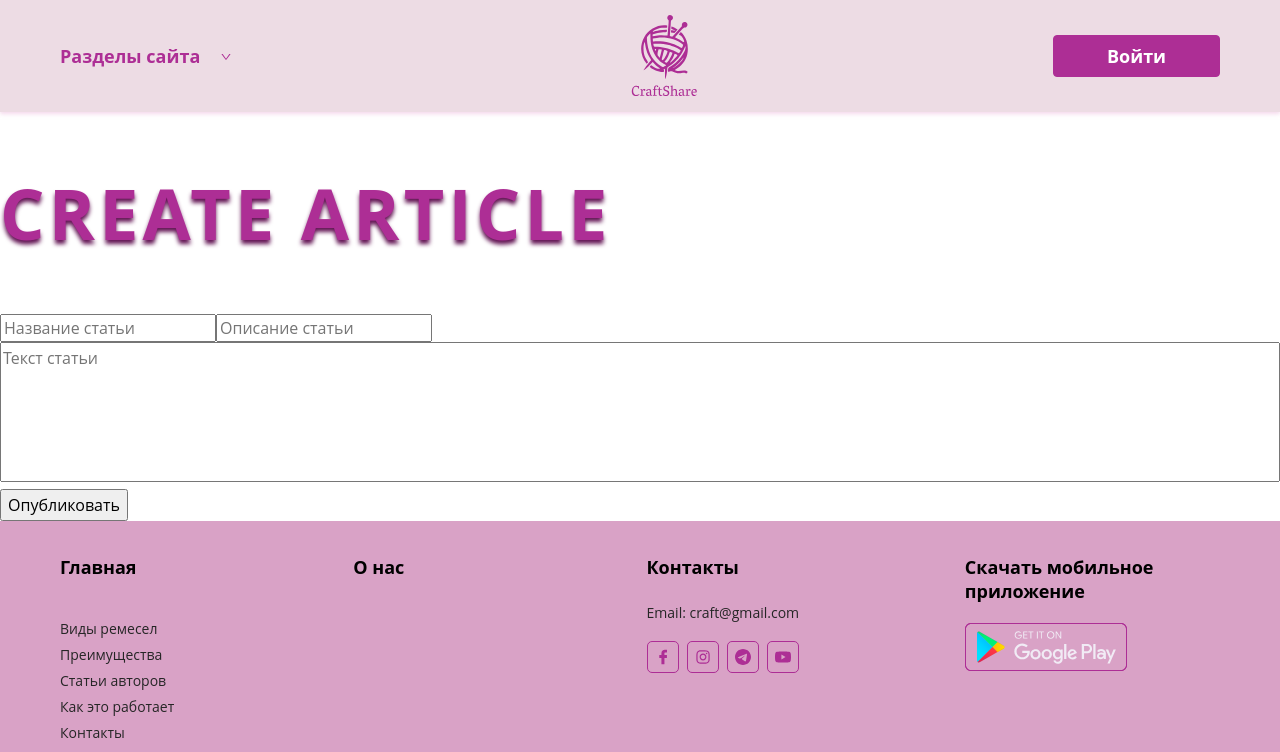
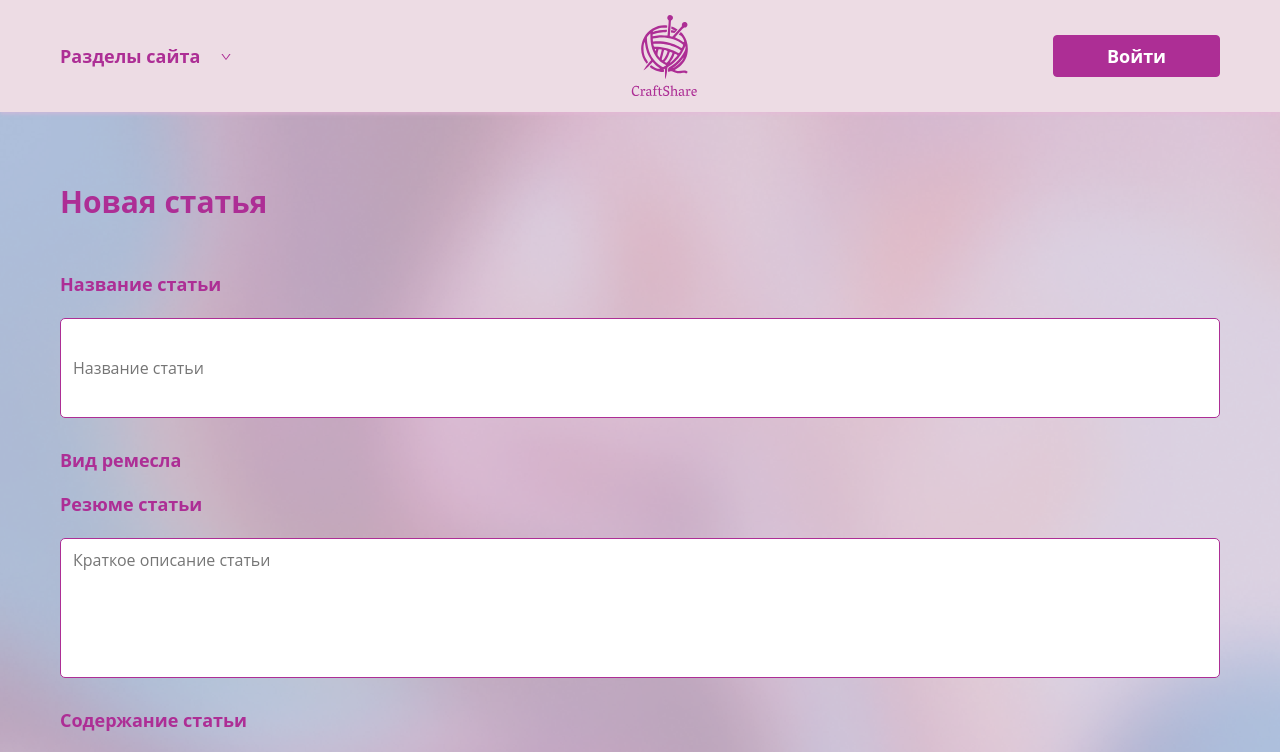
Before and after one commit to yanasaa/craft-app-demo, a React (Create React App) app in the folder frontend/craft-app/: page /create in a window 1280 px wide. Shown: the top 752 px of the page. Built offline with nearby package versions, Linux system fonts and the light colour scheme; the HTML template or start-up script is replaced by a standard one.

Commit message:
fix: createArticle styles

```diff
--- a/frontend/craft-app/src/pages/createArticle/CreateArticle.jsx
+++ b/frontend/craft-app/src/pages/createArticle/CreateArticle.jsx
@@ -1,23 +1,23 @@
 import React, { useState } from "react";
 import "./CreateArticle.scss";
 import { createArticle } from "../../api/api";
-
+import Input from "../../components/shared/ui/input/Input";
+import { UploadOutlined } from "@ant-design/icons";
+import { Button, message, Upload } from "antd";
 function CreateArticle() {
   const [data, setData] = useState({
     title: "",
     post_preview: "",
     body: "",
-    status: "PB",
-    preview: "",
-    category: 0,
-    likes: [0],
+    status: "DF",
+
+    category: 1,
+    likes: [],
   });
-
-  const url = "http://84.38.183.195/api/v1/post/create/";
 
   function handle(e) {
     const newData = { ...data };
-    newData[e.target.id] = e.target.value;
+    newData[e.target.id] = e.target.value.toString();
     setData(newData);
     console.log(newData);
   }
@@ -30,31 +30,63 @@ function CreateArticle() {
   }
 
   return (
-    <section>
-      <h1>Create Article</h1>
-      <form onSubmit={(e) => submit(e)}>
+    <section className="new-article">
+      <div className="wrapper new-article_wrapper">
+        <h2>Новая статья</h2>
+        <form onSubmit={(e) => submit(e)} className="new-article__form">
+          <label htmlFor="title">
+            <h3>Название статьи</h3>
+          </label>
           <input
+            className="input input_new-article"
             type="text"
             placeholder="Название статьи"
             onChange={(event) => handle(event)}
             id="title"
             value={data.title}
           />
-        <input
-          type="text"
-          placeholder="Описание статьи"
+          <label htmlFor="">
+            <h3>Вид ремесла</h3>
+          </label>
+          <label htmlFor="post_preview">
+            <h3>Резюме статьи</h3>
+          </label>
+          <textarea
+            className="input input_new-article"
+            placeholder="Краткое описание статьи"
             onChange={(event) => handle(event)}
             id="post_preview"
             value={data.post_preview}
           />
+          <label htmlFor="body">
+            <h3>Содержание статьи</h3>
+          </label>
           <textarea
-          placeholder="Текст статьи"
+            className="input input_new-article textarea__new-article"
+            placeholder="Основной текст статьи"
             onChange={(event) => handle(event)}
             id="body"
             value={data.body}
           ></textarea>
+          <div className="new-article__load-img">
+            <h3>Загрузить изображение</h3>
+            <div className="img-loader">
+              {/* <span className="img-loader__icon"></span>
+              <input type="file" id="img-loader__btn" />
+              <label htmlFor="img-loader__btn">
+                <span className="img-loader__text">загрузите фото</span>
+              </label> */}
+              {/* <input
+                type="file"
+                id="preview"
+                value={data.preview}
+                onChange={(event) => handle(event)}
+              /> */}
+            </div>
+          </div>
           <button type="Submit">Опубликовать</button>
         </form>
+      </div>
     </section>
   );
 }
--- a/frontend/craft-app/src/pages/profile/Profile.jsx
+++ b/frontend/craft-app/src/pages/profile/Profile.jsx
@@ -12,6 +12,10 @@ import { useNavigate } from "react-router-dom";
 import { ROUTES } from "../../components/shared/consts/routes";
 
 const Profile = () => {
+  const ACCESS_TOKEN = localStorage.getItem("ACCESS_TOKEN");
+  const [user, setUser] = useState({});
+  const [isUserUpdated, setIsUserUpdated] = useState(false);
+
   let navigate = useNavigate();
   function handleClick() {
     navigate(ROUTES.CREATE);
@@ -25,9 +29,10 @@ const Profile = () => {
 
   useEffect(() => {
     const getUserProfile = () => {
-      fetch("http://84.38.183.195/api/v1/userprofile/8/", {
+      fetch(`http://84.38.183.195/api/v1/userprofile/eva4568`, {
         method: "GET",
         headers: {
+          Authorization: `Bearer ${ACCESS_TOKEN}`,
           "Content-type": "application/json",
         },
       })
@@ -38,9 +43,10 @@ const Profile = () => {
     };
     getUserProfile();
   }, []);
+
   useEffect(() => {
     const getUserArticles = () => {
-      fetch("http://84.38.183.195/api/v1/posts/?search=inno", {
+      fetch("http://84.38.183.195/api/v1/posts/?search=eva4568", {
         method: "GET",
         headers: {
           "Content-type": "application/json",
```
Also changed, not shown: frontend/craft-app/src/api/api.js (line endings or trailing spaces). Lines whose indentation alone changed are shown as unchanged.
